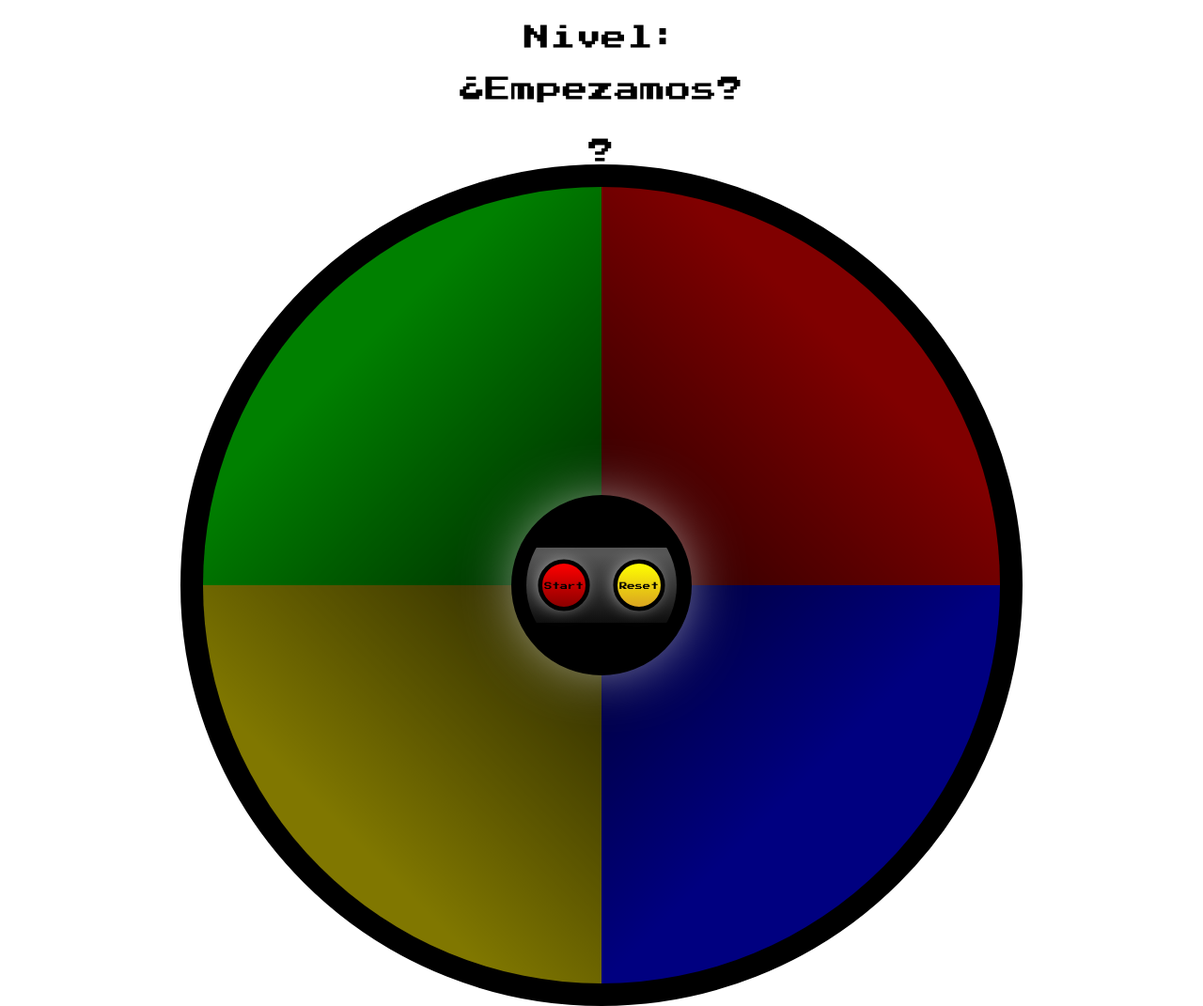
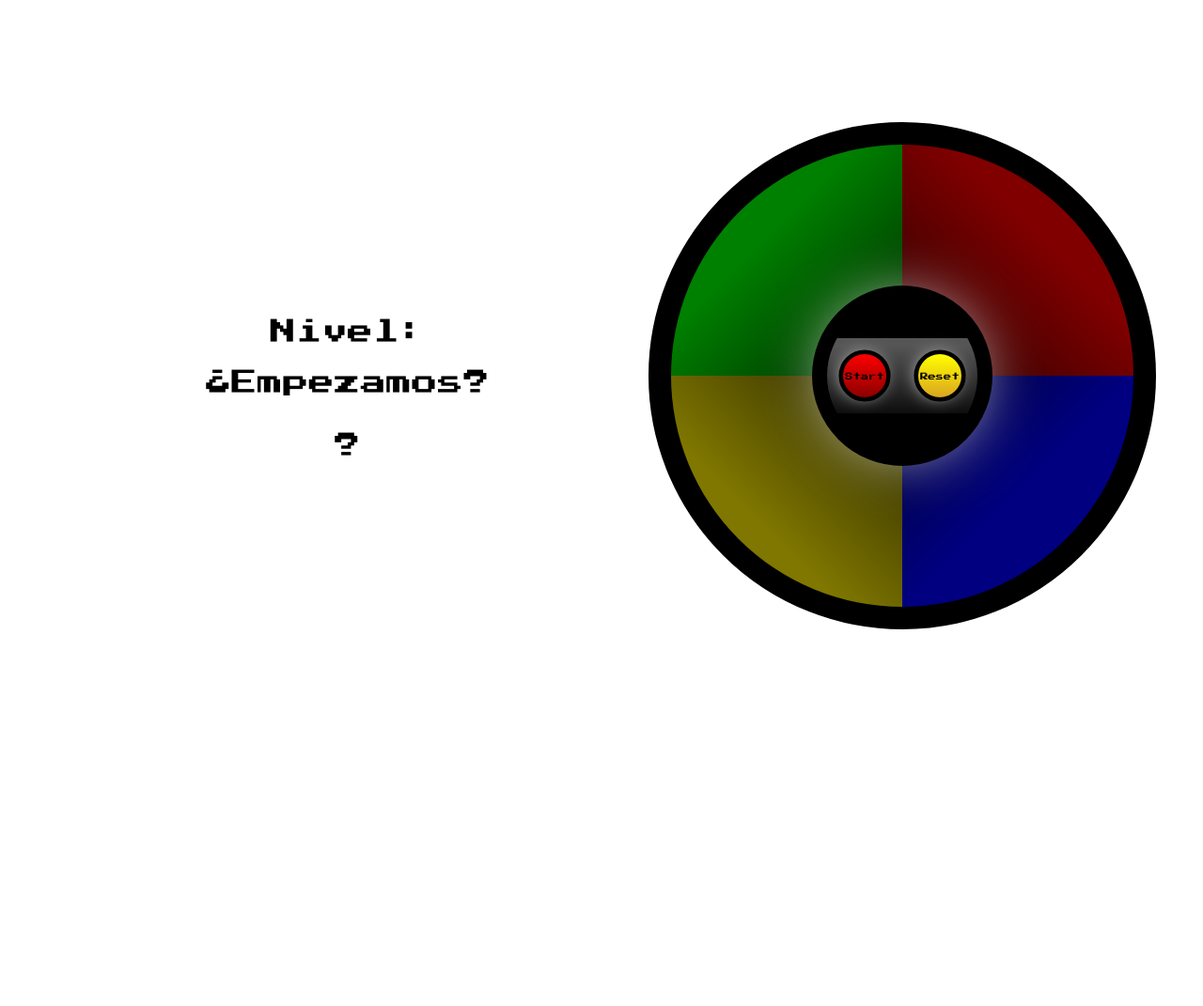
Before and after one commit to Evineit/simon_arduino_flask, a Flask app: page / in a window 1280 px wide. Shown: the whole page at 94% size. After the commit the page ends 670 px from the top, so only its background shows below. Run offline with Flask 2, Linux system fonts and the light colour scheme; some web fonts are replaced.

Commit message:
Tamaño maximo para tablero

```diff
--- a/gui/static/styles.css
+++ b/gui/static/styles.css
@@ -47,6 +47,7 @@ body {
     text-align: center;
     font-size: 5em;
     flex: 1 1 100%;
+    max-width: 50vw;
 }
 
 #black-center {
```
